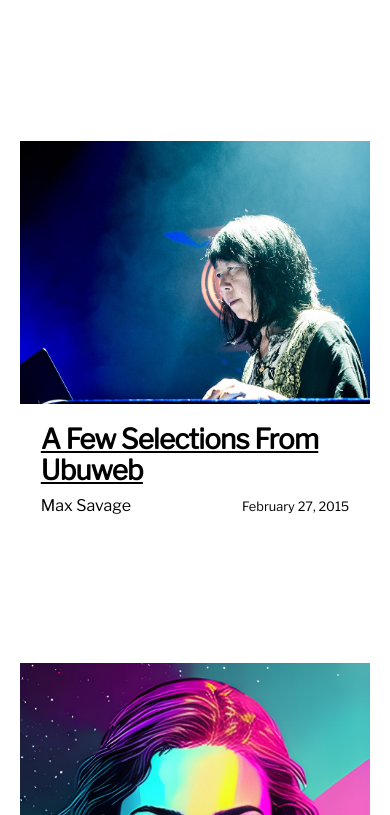
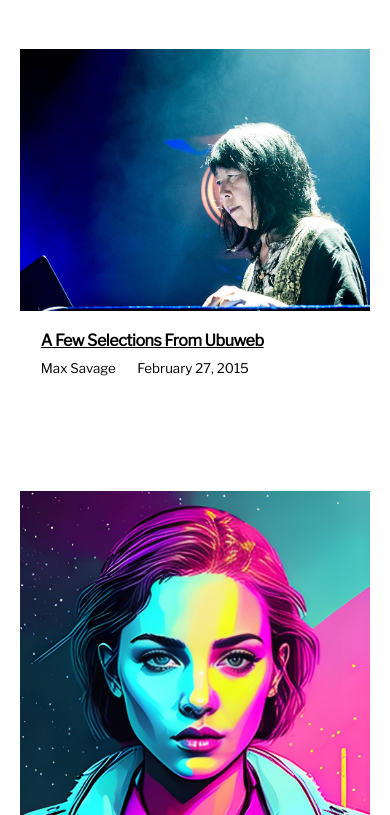
Before and after one commit to iamgnnr/skinnydipblog, a Gatsby site: page / in a window 390 px wide. Shown: the part 634-1449 px from the top of the page. Built offline with nearby package versions, Linux system fonts and the light colour scheme; Gatsby itself is replaced by a stand-in of ours; a web font is replaced by a local one.

Commit message:
Make post grid responsive

```diff
--- a/src/pages/index.js
+++ b/src/pages/index.js
@@ -51,7 +51,7 @@ const BlogIndex = ({ data, location }) => {
                       }}
                       itemProp="author"
                     />
-                    <small>{post.frontmatter.date}</small>
+                    <p>{post.frontmatter.date}</p>
                   </section>
                   </header>
                 </div>
--- a/src/style.css
+++ b/src/style.css
@@ -253,7 +253,7 @@ a:focus {
 }
 
 .post-list-item h2 {
-  font-size: var(--fontSize-4);
+  font-size: var(--fontSize-1);
   margin-bottom: var(--spacing-2);
   margin-top: var(--spacing-0);
 }
@@ -295,8 +295,7 @@ a:focus {
   padding-top: 2em;
   padding: 1.3em;
   padding-bottom: 3em;
-  backdrop-filter: blur(30px);
-  max-width: 600px;
+
 }
 
 .post-body #text {
@@ -328,14 +327,25 @@ footer {
   flex-direction: row;
   justify-content: space-between;
   align-items: center;
+  max-width: 13rem;
+}
+
+
+.post-label p {
+  font-size: var(--fontSize-0);
+}
+
+.post-list-item {
+  break-inside: avoid;
+
 }
 
 .post-grid {
-  display: grid;
-  grid-template-columns: repeat(auto-fit, minmax(200px, 1fr));
-  gap: 2rem;
+  display: flex;
+  flex-direction: column;
+  justify-content: center;
+  align-items: center;
 }
-
 
 /* Media queries */
 
@@ -359,3 +369,32 @@ footer {
   }
 
 }
+
+
+/* Tablet */
+
+@media only screen
+  and (min-device-width: 820px)
+  and (max-device-width: 1180px) {
+
+      .post-grid {
+        display: block;
+        columns: 2;
+        gap: 3rem;
+      }
+
+}
+
+
+/* Desktop */
+
+@media screen
+  and (min-device-width: 1200px)
+  and (-webkit-min-device-pixel-ratio: 1) {
+
+    .post-grid {
+      display: block;
+      columns: 3;
+      gap: 2rem;
+}
+}
```
